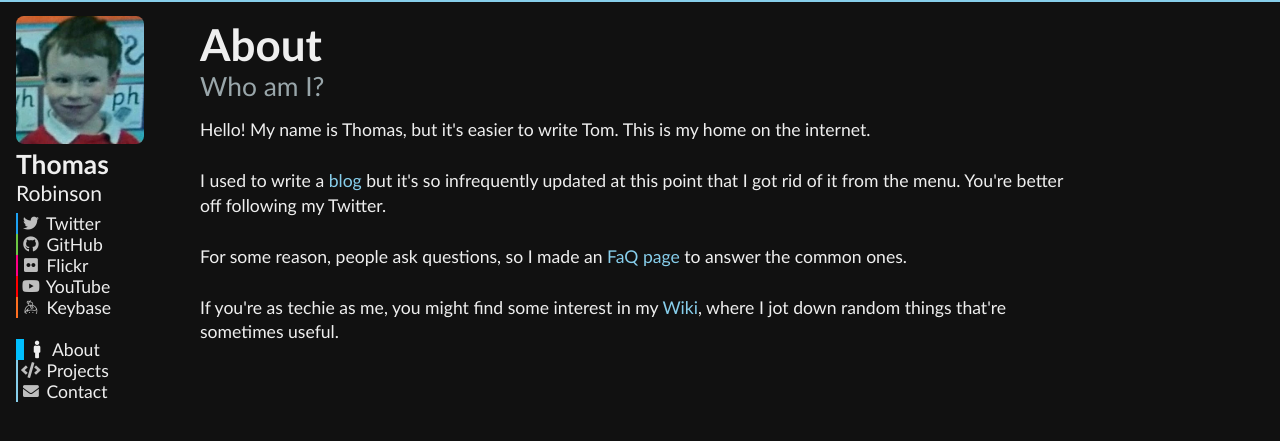
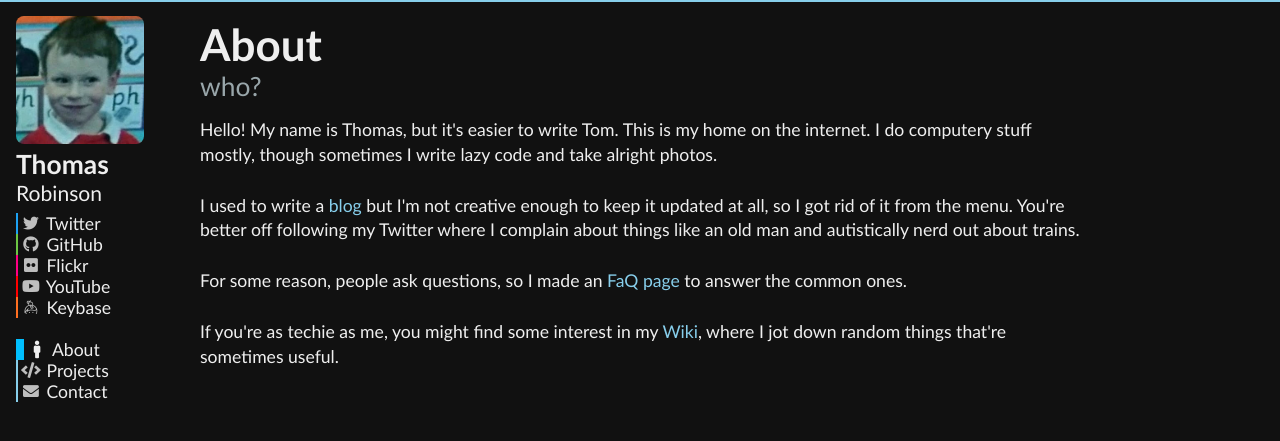
Before and after one commit to tomfishemoji/tomfishemoji.github.io, a Jekyll site: the page built from about.html, in a window 1280 px wide. Shown: the top 441 px of the page. Built offline with Jekyll 4.4.1, drawn with Linux system fonts in a browser that asks for light colours.

Commit message:
bit more info

```diff
--- a/about.html
+++ b/about.html
@@ -2,13 +2,13 @@
 layout: default
 title: About
 permalink: /about/
-description: Who am I?
+description: who?
 stylecsp: "'unsafe-inline'"
 ---
 
-<p>Hello! My name is Thomas, but it's easier to write Tom. This is my home on the internet.</p>
+<p>Hello! My name is Thomas, but it's easier to write Tom. This is my home on the internet. I do computery stuff mostly, though sometimes I write lazy code and take alright photos.</p>
 
-<p>I used to write a <a href="/blog/">blog</a> but it's so infrequently updated at this point that I got rid of it from the menu. You're better off following my Twitter.</p>
+<p>I used to write a <a href="/blog/">blog</a> but I'm not creative enough to keep it updated at all, so I got rid of it from the menu. You're better off following my Twitter where I complain about things like an old man and autistically nerd out about trains.</p>
 
 <p>For some reason, people ask questions, so I made an <a href="/faq/">FaQ page</a> to answer the common ones.</p>
 
```
